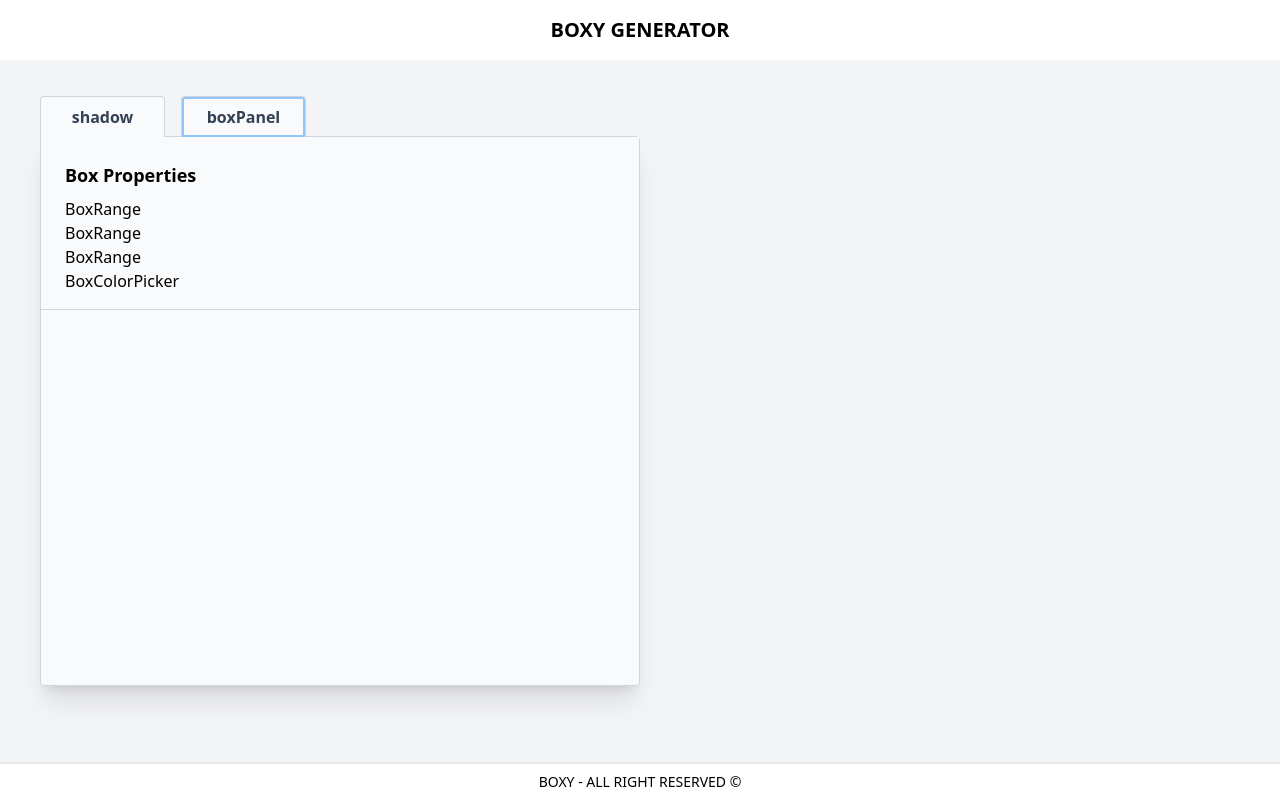
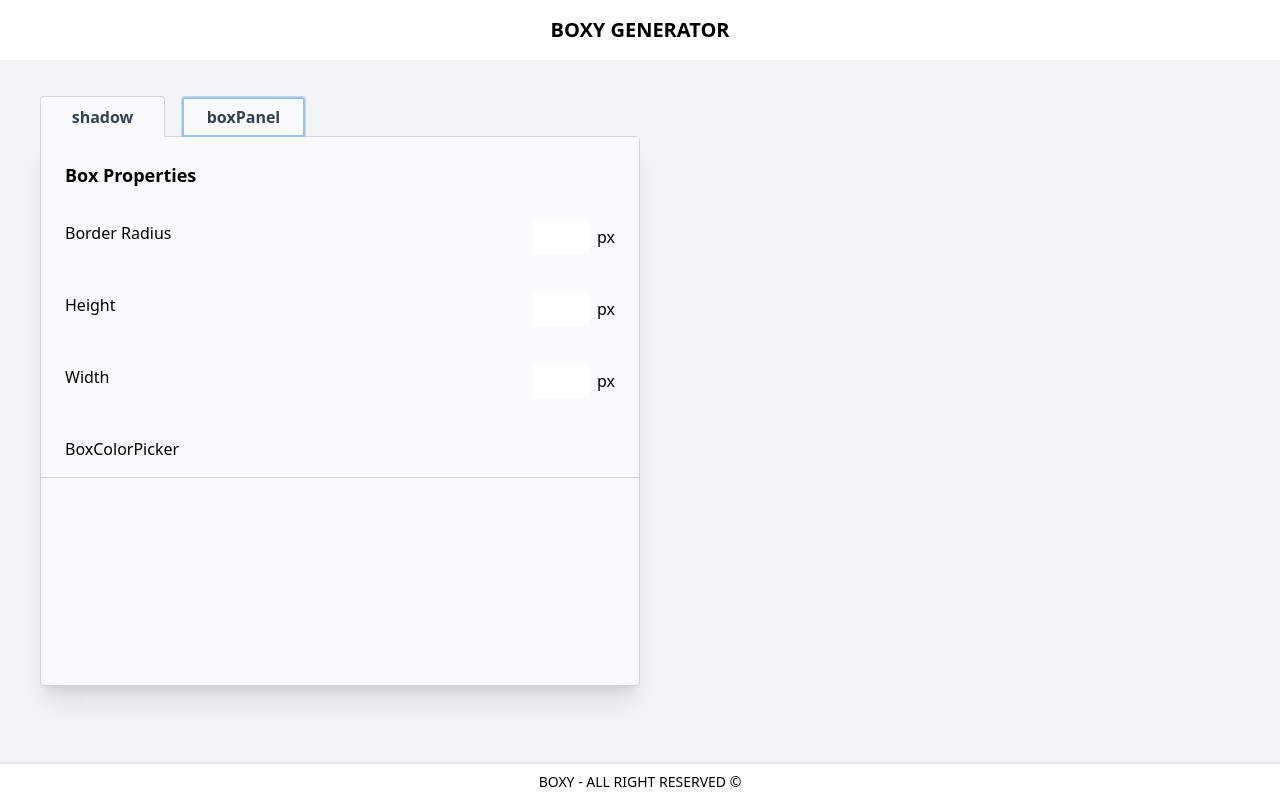
Before and after one commit to MaxMasse31/boxyProject, a React (Vite) app: page / in a window 1280 px wide. Both pictures are taken after a click on the button "boxPanel". Built offline with nearby package versions, Linux system fonts and the light colour scheme.

Commit message:
destructuring input data

```diff
--- a/src/Layouts/BoxPanel/BoxRange.jsx
+++ b/src/Layouts/BoxPanel/BoxRange.jsx
@@ -1,7 +1,20 @@
-import React from 'react'
+import React from "react";
 
-export default function BoxRange() {
+export default function BoxRange({ inputData }) {
   return (
-    <div>BoxRange</div>
-  )
+    <div className="my-8">
+      <div className="flex justify-between">
+        {/* Destructuring */}
+        <p>{inputData.name}</p>
+
+        <div className="flex items-baseline mb-2">
+          <input
+            className="w-14 h-8 mr-2 border-gray-200 text-center"
+            type="number"
+          />
+          <p>px</p>
+        </div>
+      </div>
+    </div>
+  );
 }
```
Also changed, not shown: src/Layouts/LeftContainer.jsx (line endings or trailing spaces).
